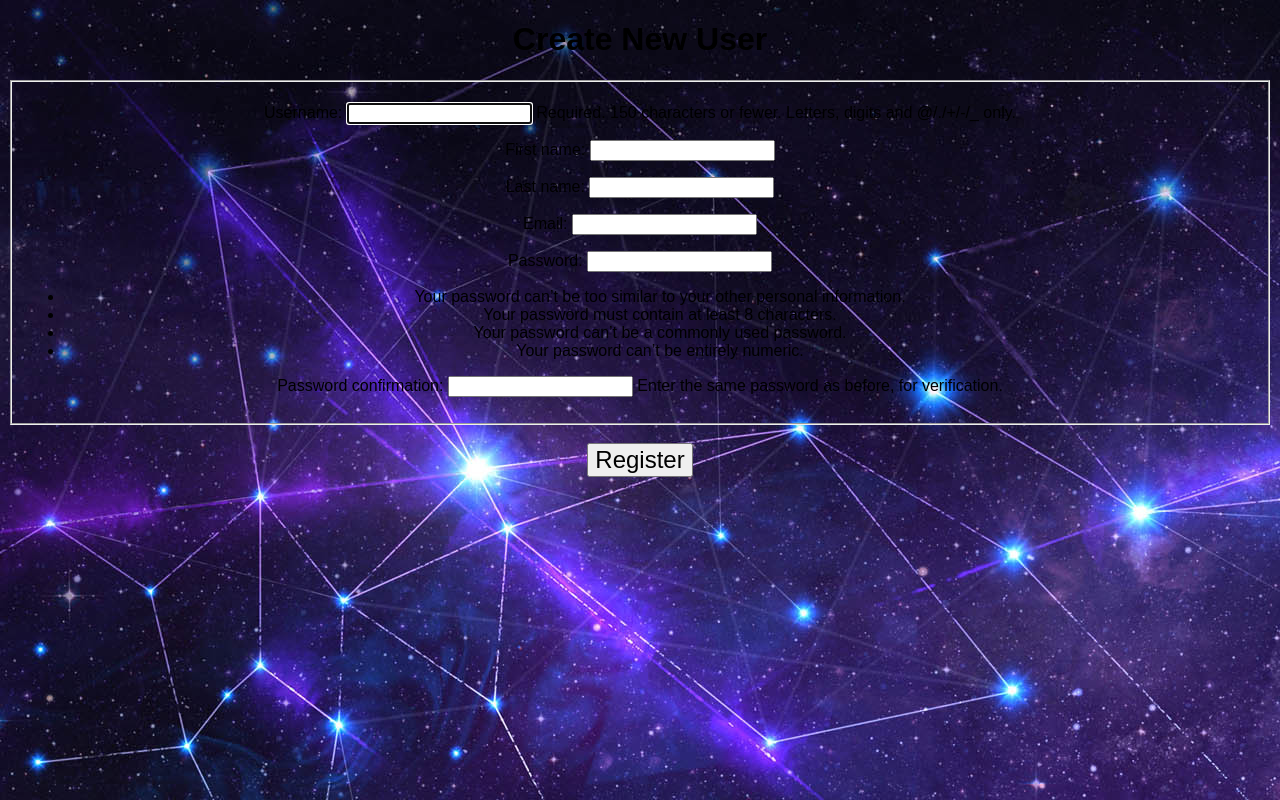
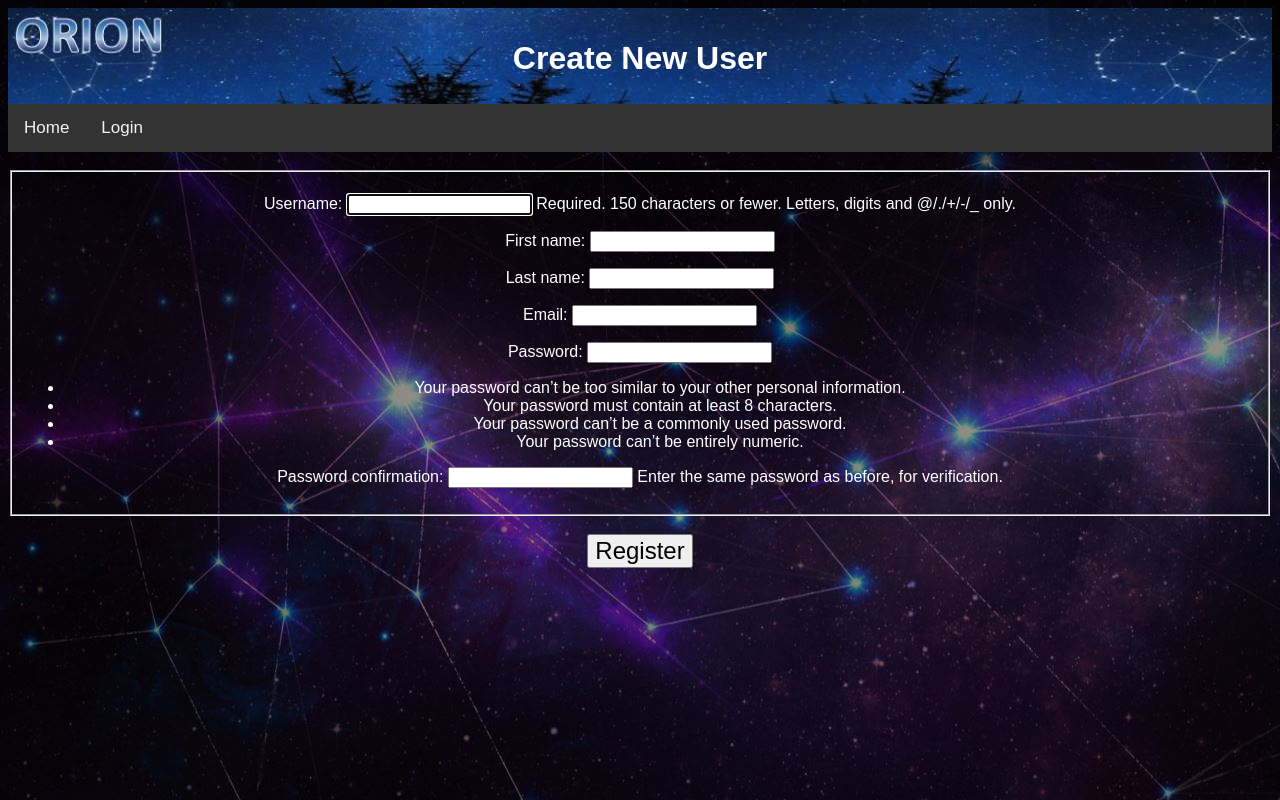
Before and after one commit to itbankol/CIS440Project1, a Django app: page /user-registration/ in a window 1280 px wide. Run offline with Django 3.2, Linux system fonts and the light colour scheme.

Commit message:
Updated Syling
Header Logo Image, Body Background Image, and other styling.

```diff
--- a/CIS440_Project_1/orion/static/css/style.css
+++ b/CIS440_Project_1/orion/static/css/style.css
@@ -2,7 +2,8 @@
 body {
 	text-align: 		center;
 	font-family: 		sans-serif;
-	background-image: url('/static/img/Orion_background.jpg');
+	color: white;
+	background-image: url('/static/img/orion_background_body.jpg');
 }
 
 h2 {
@@ -14,16 +15,12 @@ button {
 }
 
 table, th, td {
-	border: 1px solid black;
+	border: 1px solid white;
 	border-collapse: collapse;
 }
 th, td {
 	padding: 10px;
 	padding-right: 18px;
-}
-
-.helptext {
-	list-style-type: none;
 }
 
 /* Add a black background color to the top navigation */
@@ -53,3 +50,16 @@ th, td {
 	background-color: #04AA6D;
 	color: white;
   }
+
+  #orionLogo {
+	  background-image: url('/static/img/orion_header.jpg');
+	  background-position-x: center;
+	  background-size:cover;
+	  background-repeat: no-repeat;
+	  height: 4em;
+	  padding-top: 2em;
+	}
+
+  #titleBar {
+	  margin-top: 0%;
+  }
--- a/CIS440_Project_1/orion/templates/orion/create_new_event.html
+++ b/CIS440_Project_1/orion/templates/orion/create_new_event.html
@@ -11,7 +11,9 @@
 <body>
     <form method="post">
         {% csrf_token %}
-        <h1>Create A New Event</h1>
+        <div id="orionLogo">
+            <h1 id="titleBar">Create A New Event</h1>
+        </div>
 
         <div class="topnav">
             <a href="{% url 'home' %}">Home</a>
--- a/CIS440_Project_1/orion/templates/orion/user_registration.html
+++ b/CIS440_Project_1/orion/templates/orion/user_registration.html
@@ -9,10 +9,19 @@
     <link rel="stylesheet"  href="{%  static  'css/style.css'  %}">
 </head>
 <body>
+
     <div class="div-content">
         <form method="post">
             {% csrf_token %}
-            <h1>Create New User</h1>
+            <div id="orionLogo">
+                <h1 id="titleBar">Create New User</h1>
+            </div>
+            <div class="topnav">
+                <a href="{% url 'home' %}">Home</a>
+                <a href="{% url 'login' %}">Login</a>
+            </div>
+
+            <br>
             <fieldset>
                 {{ form.as_p }}
             </fieldset>
```
Also changed, not shown: CIS440_Project_1/orion/templates/orion/edit_event.html (+3 -11 lines), CIS440_Project_1/orion/templates/orion/events_registered_for.html (+3 -11 lines), CIS440_Project_1/orion/templates/orion/index.html (+4 -4 lines), CIS440_Project_1/orion/templates/orion/login.html (+6 -1 lines), CIS440_Project_1/orion/templates/orion/logout.html (+6 -1 lines), CIS440_Project_1/orion/media/Orion_background.jpg (deleted), CIS440_Project_1/orion/media/orion-logo-1.jpg (deleted), CIS440_Project_1/orion/media/orion-logo-2.jpg (deleted), CIS440_Project_1/orion/media/orion-logo-3.jpg (deleted), CIS440_Project_1/orion/media/orion.jpg (deleted), CIS440_Project_1/orion/static/img/Orion_background.jpg (deleted), CIS440_Project_1/orion/static/img/Orion_background_body.jpg (added), CIS440_Project_1/orion/static/img/orion_header.jpg (added), CIS440_Project_1/orion/static/img/truck.png (renamed from CIS440_Project_1/orion/media/truck.png).
